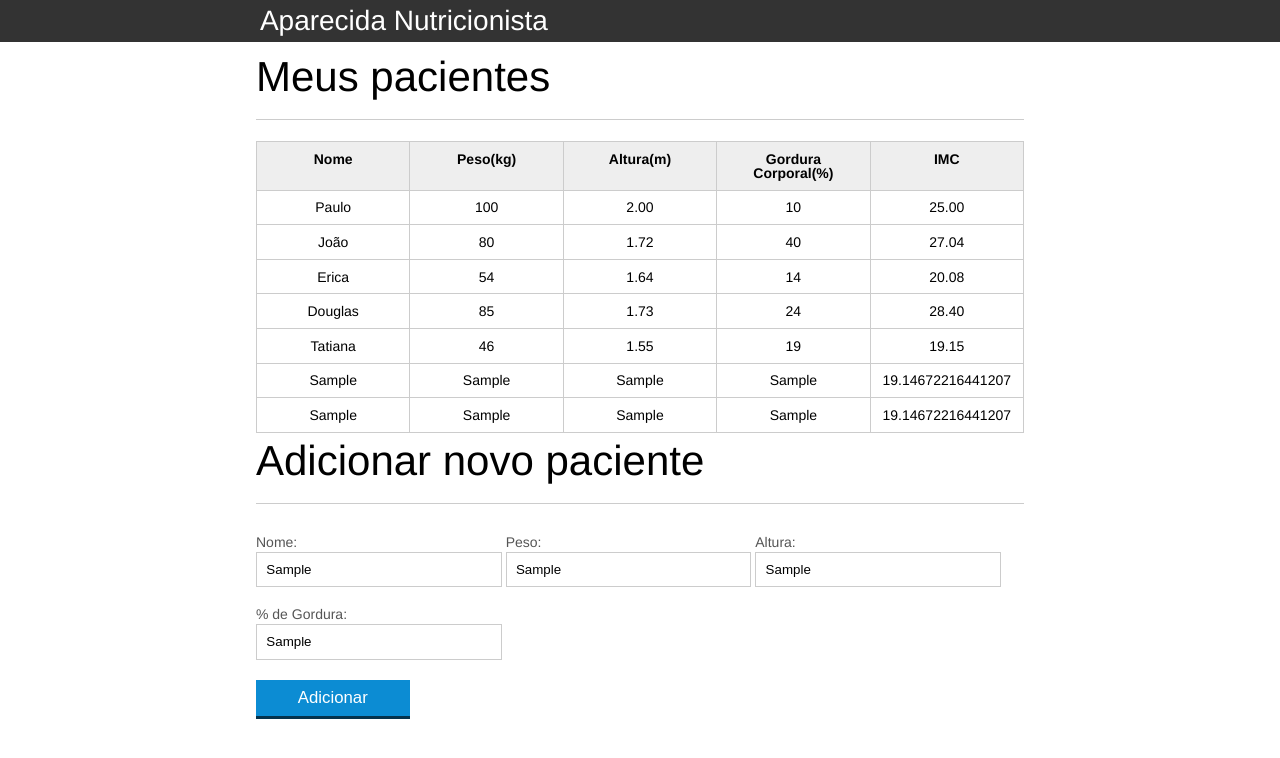
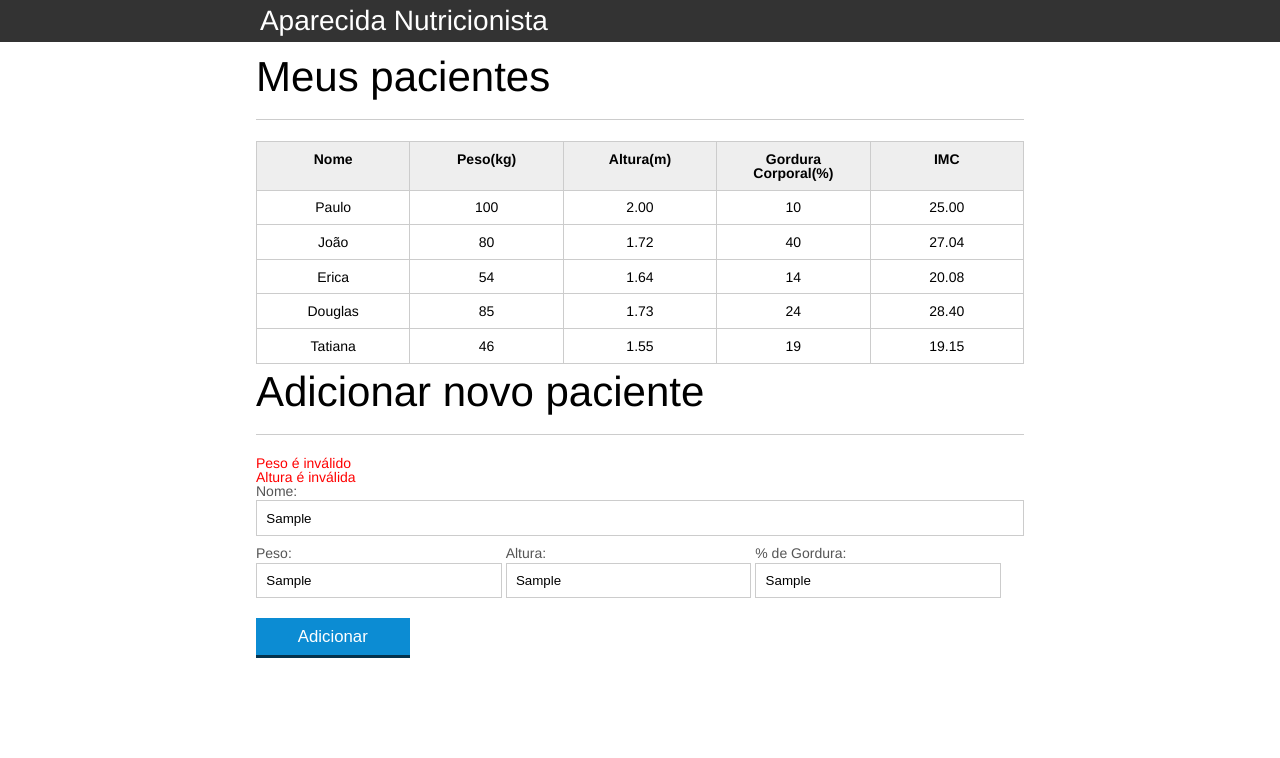
Before and after one commit to icompsoftluizvaldameri/java-script, a plain HTML site: page index.html in a window 1280 px wide. Both pictures are taken after typing "Sample", "Sample", "Sample", "Sample" into the empty fields and a click on the button "Adicionar". Drawn offline with Linux system fonts and the light colour scheme.

Commit message:
aviso de erro

```diff
--- a/css/index.css
+++ b/css/index.css
@@ -136,3 +136,7 @@ button[disabled=disabled], button:disabled {
 .paciente-invalido {
 	background-color: lightcoral;
 }
+
+#mensagens-erro{
+	color: red;
+}
--- a/index.html
+++ b/index.html
@@ -75,8 +75,9 @@
 
 		<section class="container">
 		    <h2 id="titulo-form">Adicionar novo paciente</h2>
+			<ul id="mensagens-erro"></ul>
 		    <form id="form-adiciona">
-				<div class="grupo">
+		        <div class="">
 		            <label for="nome">Nome:</label>
 		            <input id="nome" name="nome" type="text" placeholder="digite o nome do seu paciente" class="campo">
 		        </div>
@@ -98,7 +99,7 @@
 		</section>
 
 		<script src="js/calcula-imc.js" ></script>
-		<script src="js/form.js"></script>
-
+		<script src="js/form.js" ></script>
+		<script src="js/removerPaciente.js"></script>
 	</body>
 </html>
--- a/js/calcula-imc.js
+++ b/js/calcula-imc.js
@@ -15,17 +15,17 @@ for (var i = 0; i < pacientes.length; i++) {
 
     var tdImc = paciente.querySelector(".info-imc");
 
-    var pesoEhValido = true;
-    var alturaEhValida = true;
+    var pesoEhValido = validaPeso(peso);
+    var alturaEhValida = validaAltura(altura);
 
-    if (peso <= 0 || peso >= 1000) {
+    if (!pesoEhValido) {
         console.log("Peso inválido!");
         pesoEhValido = false;
         tdImc.textContent = "Peso inválido";
         paciente.classList.add("paciente-invalido");
     }
 
-    if (altura <= 0 || altura >= 3.00) {
+    if (!alturaEhValida) {
         console.log("Altura inválida!");
         alturaEhValida = false;
         tdImc.textContent = "Altura inválida";
@@ -33,44 +33,32 @@ for (var i = 0; i < pacientes.length; i++) {
     }
 
     if (pesoEhValido && alturaEhValida) {
-        var imc = peso / (altura * altura);
-        tdImc.textContent = imc.toFixed(2);
+        var imc = calculaImc(peso, altura);
+        tdImc.textContent = imc;
     }
 }
 
-var botaoAdicionar = document.querySelector("#adicionar-paciente");
-botaoAdicionar.addEventListener("click", function(event){
-    event.preventDefault();
+function calculaImc(peso, altura) {
+    var imc = 0;
+    imc = peso / (altura * altura);
 
-    var form = document.querySelector("#form-adiciona");
-    var nome = form.nome.value;
-    var peso = form.peso.value;
-    var altura = form.altura.value;
-    var gordura = form.gordura.value;
+    return imc.toFixed(2);
+}
 
-    var pacienteTr = document.createElement("tr");
+function validaPeso(peso) {
 
-    var nomeTd = document.createElement("td");
-    var pesoTd = document.createElement("td");
-    var alturaTd = document.createElement("td");
-    var gorduraTd = document.createElement("td");
-    var imcTd = document.createElement("td");
+    if (peso >= 0 && peso <= 1000) {
+        return true;
+    } else {
+        return false;
+    }
+}
 
-    nomeTd.textContent = nome;
-    pesoTd.textContent = peso;
-    alturaTd.textContent = altura;
-    gorduraTd.textContent = gordura;
-    imcTd.textContent = imc;
+function validaAltura(altura) {
 
-    pacienteTr.appendChild(nomeTd);
-    pacienteTr.appendChild(pesoTd);
-    pacienteTr.appendChild(alturaTd);
-    pacienteTr.appendChild(gorduraTd);
-    pacienteTr.appendChild(imcTd);
-
-    console.log(pacienteTr);
-
-    var tabela = document.querySelector("#tabela-pacientes");
-    tabela.appendChild(pacienteTr);
-
-});
+    if (altura >= 0 && altura <= 3.00) {
+        return true;
+    } else {
+        return false;
+    }
+}
--- a/js/form.js
+++ b/js/form.js
@@ -1,36 +1,104 @@
 var botaoAdicionar = document.querySelector("#adicionar-paciente");
-botaoAdicionar.addEventListener("click", function(event){
+botaoAdicionar.addEventListener("click", function(event) {
     event.preventDefault();
 
     var form = document.querySelector("#form-adiciona");
-    var nome = form.nome.value;
-    var peso = form.peso.value;
-    var altura = form.altura.value;
-    var gordura = form.gordura.value;
 
-    var pacienteTr = document.createElement("tr");
+    var paciente = obtemPacienteDoFormulario(form);
 
-    var nomeTd = document.createElement("td");
-    var pesoTd = document.createElement("td");
-    var alturaTd = document.createElement("td");
-    var gorduraTd = document.createElement("td");
-    var imcTd = document.createElement("td");
+    var pacienteTr = montaTr(paciente);
 
-    nomeTd.textContent = nome;
-    pesoTd.textContent = peso;
-    alturaTd.textContent = altura;
-    gorduraTd.textContent = gordura;
-    imcTd.textContent = imc;
+    var erros = validaPaciente(paciente);
 
-    pacienteTr.appendChild(nomeTd);
-    pacienteTr.appendChild(pesoTd);
-    pacienteTr.appendChild(alturaTd);
-    pacienteTr.appendChild(gorduraTd);
-    pacienteTr.appendChild(imcTd);
+    if (erros.length > 0) {
+        exibeMensagensDeErro(erros);
 
-    console.log(pacienteTr);
+        return;
+    }
 
     var tabela = document.querySelector("#tabela-pacientes");
+
     tabela.appendChild(pacienteTr);
 
+    form.reset();
+
+    var mensagensErro = document.querySelector("#mensagens-erro");
+    mensagensErro.innerHTML = "";
+
 });
+
+function obtemPacienteDoFormulario(form) {
+
+    var paciente = {
+        nome: form.nome.value,
+        peso: form.peso.value,
+        altura: form.altura.value,
+        gordura: form.gordura.value,
+        imc: calculaImc(form.peso.value, form.altura.value)
+    }
+
+    return paciente;
+}
+
+function montaTr(paciente) {
+    var pacienteTr = document.createElement("tr");
+    pacienteTr.classList.add("paciente");
+
+    pacienteTr.appendChild(montaTd(paciente.nome, "info-nome"));
+    pacienteTr.appendChild(montaTd(paciente.peso, "info-peso"));
+    pacienteTr.appendChild(montaTd(paciente.altura, "info-altura"));
+    pacienteTr.appendChild(montaTd(paciente.gordura, "info-gordura"));
+    pacienteTr.appendChild(montaTd(paciente.imc, "info-imc"));
+
+    return pacienteTr;
+}
+
+function montaTd(dado, classe) {
+    var td = document.createElement("td");
+    td.classList.add(classe);
+    td.textContent = dado;
+
+    return td;
+}
+
+function validaPaciente(paciente) {
+
+    var erros = [];
+
+    if (paciente.nome.length == 0) {
+        erros.push("O nome não pode ser em branco");
+    }
+
+    if (paciente.gordura.length == 0) {
+        erros.push("A gordura não pode ser em branco");
+    }
+
+    if (paciente.peso.length == 0) {
+        erros.push("O peso não pode ser em branco");
+    }
+
+    if (paciente.altura.length == 0) {
+        erros.push("A altura não pode ser em branco");
+    }
+
+    if (!validaPeso(paciente.peso)) {
+        erros.push("Peso é inválido");
+    }
+
+    if (!validaAltura(paciente.altura)) {
+        erros.push("Altura é inválida");
+    }
+
+    return erros;
+}
+
+function exibeMensagensDeErro(erros) {
+    var ul = document.querySelector("#mensagens-erro");
+    ul.innerHTML = "";
+
+    erros.forEach(function(erro) {
+        var li = document.createElement("li");
+        li.textContent = erro;
+        ul.appendChild(li);
+    });
+}
--- /dev/null
+++ b/js/removerPaciente.js
@@ -0,0 +1,7 @@
+var pacientes = document.querySelectorAll(".paciente");
+
+pacientes.forEach(function(paciente){
+    paciente.addEventListener("dblclick", function(){
+        console.log("certo");
+    });
+});
```
Lines whose indentation alone changed are shown as unchanged.
